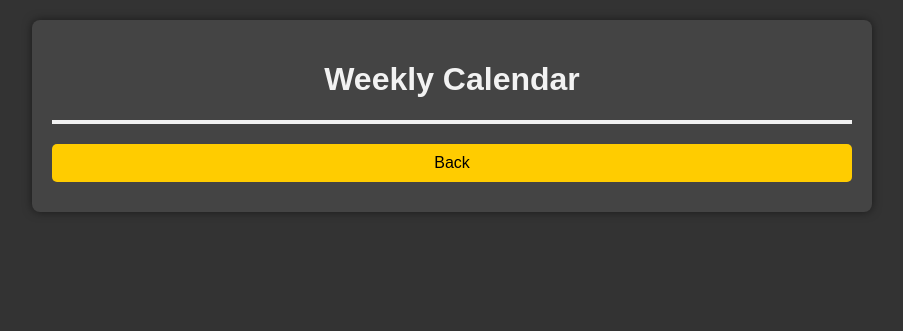
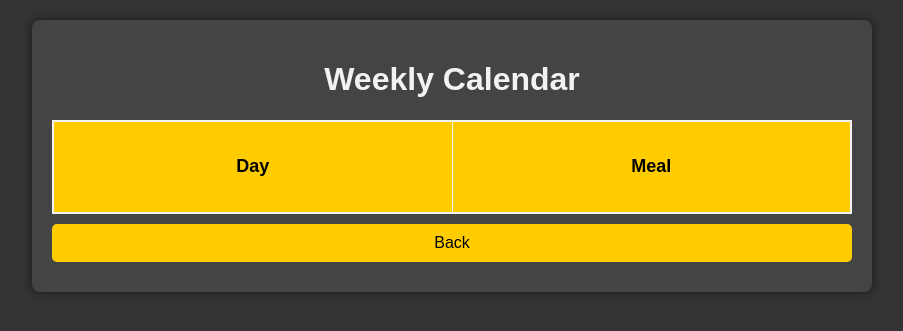
Before and after one commit to JanW07/FoodPlannerSite, a Flask app: page /calendar in a window 1280 px wide. Shown: the top 331 px of the page, without its empty margins (188-1091 px from the left). Run offline with Flask 3, Linux system fonts and the light colour scheme; lists and menus that the app fills with data are empty.

Commit message:
fixed calendar screen

```diff
--- a/static/css/calendar.css
+++ b/static/css/calendar.css
@@ -11,8 +11,7 @@
 /* Calendar Table Styling */
 .calendar-table {
     width: 100%;
-    border-collapse: separate;
-    border-spacing: 0;
+    border-collapse: collapse; /* Use collapse to prevent spacing issues */
     border: 2px solid #f2f2f2; /* Add outer border */
 }
 
@@ -22,6 +21,8 @@
     border: 1px solid #f2f2f2; /* Clear separation between cells */
     background-color: #333; /* Background color of table cells */
     color: #FFCC00; /* Text color */
+    width: 50%; /* Each cell takes half of the table width */
+    height: 60px; /* Set a fixed height for all cells */
 }
 
 .calendar-table th {
@@ -44,20 +45,3 @@
     background-color: #555;
     color: white;
 }
-
-/* Button Styling */
-button {
-    margin-top: 20px;
-    width: 100%;
-    padding: 10px;
-    background-color: #FFCC00;
-    color: black;
-    border: none;
-    border-radius: 5px;
-    cursor: pointer;
-    font-size: 16px;
-}
-
-button:hover {
-    background-color: #FFB300;
-}
--- a/static/js/calendar.js
+++ b/static/js/calendar.js
@@ -4,25 +4,29 @@ async function fetchMealsPlan() {
         const data = await response.json();
 
         if (response.ok) {
-            const daysRow = document.getElementById('days-row');
-            const mealsRow = document.getElementById('meals-row');
+            const mealsTableBody = document.getElementById('meals-table-body');
 
-            daysRow.innerHTML = ''; // Clear existing columns
-            mealsRow.innerHTML = ''; // Clear existing columns
+            mealsTableBody.innerHTML = ''; // Clear existing rows
 
             // Populate days and meals
             Object.keys(data.meals_plan).forEach(day => {
                 const meal = data.meals_plan[day];
 
-                // Add day to the header
-                const dayTh = document.createElement('th');
-                dayTh.textContent = day;
-                daysRow.appendChild(dayTh);
+                // Create a new row for each day-meal pair
+                const mealRow = document.createElement('tr');
 
-                // Add meal to the meals row
+                // Add day cell
+                const dayTd = document.createElement('td');
+                dayTd.textContent = day;
+                mealRow.appendChild(dayTd);
+
+                // Add meal cell
                 const mealTd = document.createElement('td');
                 mealTd.textContent = meal;
-                mealsRow.appendChild(mealTd);
+                mealRow.appendChild(mealTd);
+
+                // Append the meal row to the table body
+                mealsTableBody.appendChild(mealRow);
             });
         } else {
             console.error('Error:', data.error);
--- a/templates/calendar.html
+++ b/templates/calendar.html
@@ -13,14 +13,13 @@
         <h1>Weekly Calendar</h1>
         <table class="calendar-table">
             <thead>
-                <tr id="days-row">
-                    <!-- Days of the week will be inserted here dynamically -->
+                <tr>
+                    <th>Day</th>
+                    <th>Meal</th>
                 </tr>
             </thead>
-            <tbody>
-                <tr id="meals-row">
-                    <!-- Meals will be inserted here dynamically -->
-                </tr>
+            <tbody id="meals-table-body">
+                <!-- Meals will be inserted here dynamically -->
             </tbody>
         </table>
         <button onclick="window.history.back()">Back</button>
```
